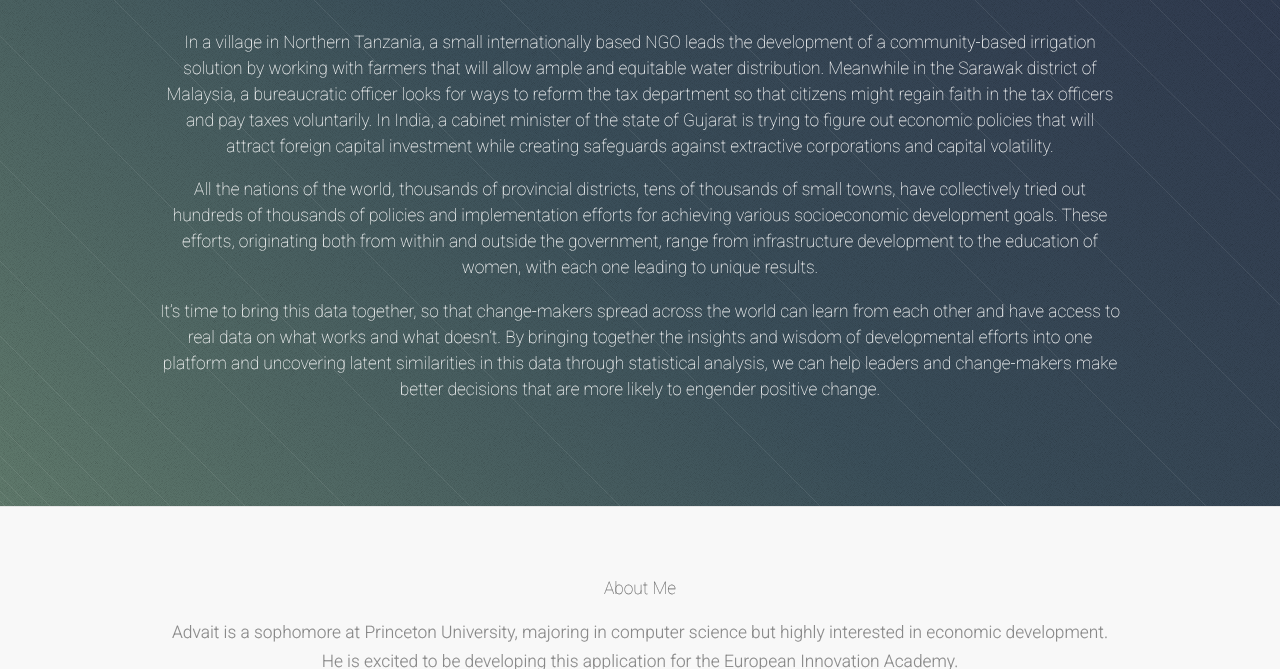
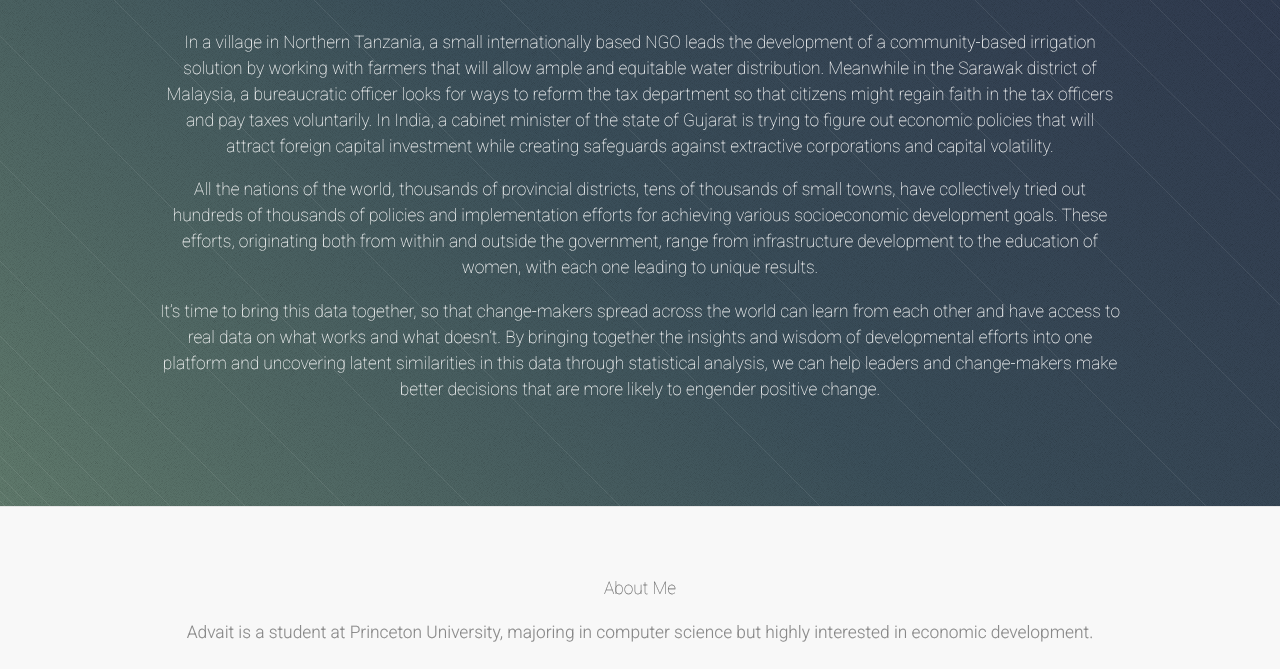
Before and after one commit to advaitchauhan/upward, a plain HTML site: page index.html in a window 1280 px wide. Shown: the part 2314-2983 px from the top of the page. Drawn offline with Linux system fonts and the light colour scheme.

Commit message:
Update index.html

```diff
--- a/index.html
+++ b/index.html
@@ -99,7 +99,7 @@
 		<!-- Footer -->
 			<section id="footer">
 				<h2> About Me </h2>
-				<p style = "text-align: center; width:75%; margin: auto"> Advait is a sophomore at Princeton University, majoring in computer science but highly interested in economic development. He is excited to be developing this application for the European Innovation Academy.</p>
+				<p style = "text-align: center; width:75%; margin: auto"> Advait is a student at Princeton University, majoring in computer science but highly interested in economic development.</p>
 				<br>
 				<ul class="icons">
 					<a data-toggle="tooltip" title="Email Me!" href="mailto:achauhan@princeton.edu"><i class="fa fa-envelope"></i></a>
```
